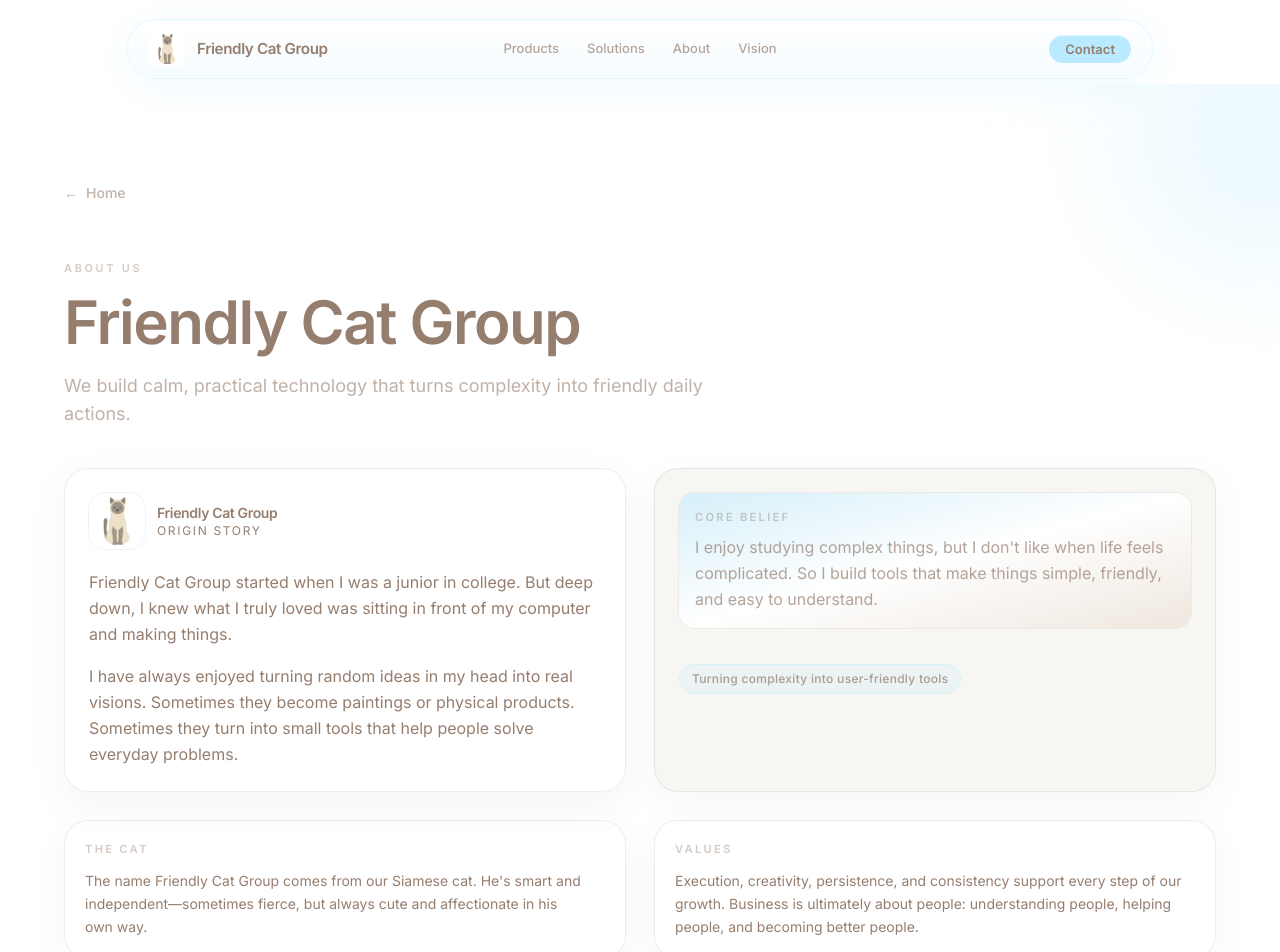
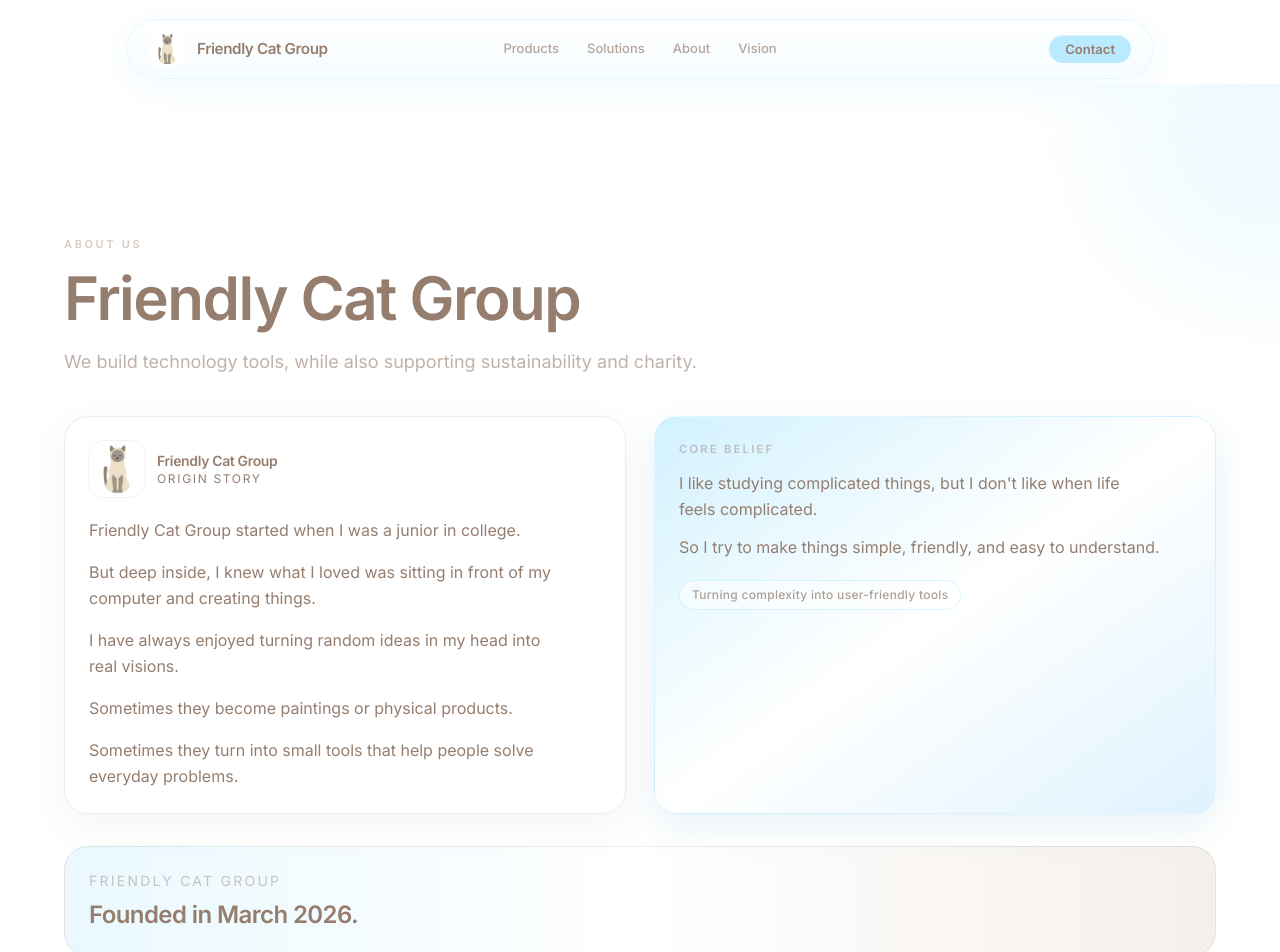
Before and after one commit to workbyaria/FCGwebsite, a Next.js app: page /about in a window 1280 px wide. Shown: the top 952 px of the page. Built offline with nearby package versions, Linux system fonts and the light colour scheme.

Commit message:
UI and content updated

```diff
--- a/src/app/about/page.tsx
+++ b/src/app/about/page.tsx
@@ -1,8 +1,34 @@
+"use client";
+
 import Image from "next/image";
-import Link from "next/link";
+import { motion } from "framer-motion";
 import { Reveal } from "@/components/motion/Reveal";
 
 export default function AboutPage() {
+  const ease = [0.25, 0.1, 0.25, 1] as const;
+
+  function SoftParagraph({
+    children,
+    className,
+    delay = 0,
+  }: {
+    children: React.ReactNode;
+    className?: string;
+    delay?: number;
+  }) {
+    return (
+      <motion.p
+        className={className}
+        initial={{ opacity: 0, y: 10 }}
+        whileInView={{ opacity: 1, y: 0 }}
+        viewport={{ once: true, margin: "-10% 0px -8% 0px" }}
+        transition={{ duration: 0.5, delay, ease }}
+      >
+        {children}
+      </motion.p>
+    );
+  }
+
   return (
     <main className="relative overflow-hidden bg-white px-6 py-20 md:py-24">
       <div
@@ -15,16 +41,6 @@
       />
 
       <div className="relative z-10 mx-auto max-w-6xl">
-        <Reveal>
-          <Link
-            href="/"
-            className="inline-flex items-center gap-2 text-sm font-medium text-brand-primary/60 transition-colors hover:text-brand-primary/90"
-          >
-            <span aria-hidden>←</span>
-            Home
-          </Link>
-        </Reveal>
-
         <div className="mt-12 md:mt-14">
           <Reveal className="max-w-4xl">
             <p className="text-[0.68rem] font-semibold uppercase tracking-[0.25em] text-brand-primary/40">
@@ -34,8 +50,7 @@
               Friendly Cat Group
             </h1>
             <p className="mt-5 max-w-2xl text-base leading-relaxed text-brand-primary/60 md:text-lg">
-              We build calm, practical technology that turns complexity into friendly daily
-              actions.
+              We build technology tools, while also supporting sustainability and charity.
             </p>
           </Reveal>
 
@@ -60,61 +75,41 @@
                   </div>
                 </div>
 
-                <p className="text-pretty text-base leading-relaxed text-brand-primary/68">
-                  Friendly Cat Group started when I was a junior in college. But deep down, I
-                  knew what I truly loved was sitting in front of my computer and making things.
-                </p>
-                <p className="mt-4 text-pretty text-base leading-relaxed text-brand-primary/68">
+                <SoftParagraph className="text-pretty text-base leading-relaxed text-brand-primary/68" delay={0.03}>
+                  Friendly Cat Group started when I was a junior in college.
+                </SoftParagraph>
+                <SoftParagraph className="mt-4 text-pretty text-base leading-relaxed text-brand-primary/68" delay={0.08}>
+                  But deep inside, I knew what I loved was sitting in front of my computer and
+                  creating things.
+                </SoftParagraph>
+                <SoftParagraph className="mt-4 text-pretty text-base leading-relaxed text-brand-primary/68" delay={0.13}>
                   I have always enjoyed turning random ideas in my head into real visions.
-                  Sometimes they become paintings or physical products. Sometimes they turn into
-                  small tools that help people solve everyday problems.
-                </p>
+                </SoftParagraph>
+                <SoftParagraph className="mt-4 text-pretty text-base leading-relaxed text-brand-primary/68" delay={0.18}>
+                  Sometimes they become paintings or physical products.
+                </SoftParagraph>
+                <SoftParagraph className="mt-4 text-pretty text-base leading-relaxed text-brand-primary/68" delay={0.23}>
+                  Sometimes they turn into small tools that help people solve everyday problems.
+                </SoftParagraph>
               </article>
             </Reveal>
 
             <Reveal>
-              <article className="h-full rounded-3xl border border-black/[0.07] bg-brand-canvas/70 p-5 shadow-[0_12px_36px_rgba(150,126,111,0.06)] md:p-6">
-                <div className="mb-5 rounded-2xl bg-gradient-to-br from-brand-secondary/55 via-white to-brand-tertiary/60 p-4 ring-1 ring-black/[0.05]">
-                  <p className="text-[0.7rem] font-semibold uppercase tracking-[0.2em] text-brand-primary/40">
-                    Core Belief
-                  </p>
-                  <p className="mt-2 text-pretty text-base leading-relaxed text-brand-primary/70">
-                    I enjoy studying complex things, but I don&apos;t like when life feels
-                    complicated. So I build tools that make things simple, friendly, and easy to
-                    understand.
-                  </p>
-                </div>
+              <article className="h-full rounded-3xl border border-brand-secondary/40 bg-gradient-to-br from-brand-secondary/65 via-white to-[#dff2ff] p-5 shadow-[0_12px_36px_rgba(98,162,196,0.15)] md:p-6">
+                <p className="text-[0.7rem] font-semibold uppercase tracking-[0.2em] text-brand-primary/45">
+                  Core Belief
+                </p>
+                <SoftParagraph className="mt-3 text-pretty text-base leading-relaxed text-brand-primary/72" delay={0.06}>
+                  I like studying complicated things, but I don&apos;t like when life feels
+                  complicated.
+                </SoftParagraph>
+                <SoftParagraph className="mt-3 text-pretty text-base leading-relaxed text-brand-primary/72" delay={0.1}>
+                  So I try to make things simple, friendly, and easy to understand.
+                </SoftParagraph>
 
-                <div className="mt-4 inline-flex items-center gap-2 rounded-full border border-brand-secondary/45 bg-brand-secondary/20 px-3 py-1.5 text-xs font-medium tracking-wide text-brand-primary/75">
+                <div className="mt-5 inline-flex items-center gap-2 rounded-full border border-brand-secondary/55 bg-white/50 px-3 py-1.5 text-xs font-medium tracking-wide text-brand-primary/75 backdrop-blur-sm">
                   Turning complexity into user-friendly tools
                 </div>
-              </article>
-            </Reveal>
-          </div>
-
-          <div className="mt-7 grid gap-6 md:grid-cols-2 md:gap-7">
-            <Reveal>
-              <article className="h-full rounded-3xl border border-black/[0.07] bg-white/85 p-5 shadow-[0_10px_32px_rgba(150,126,111,0.06)]">
-                <p className="text-[0.7rem] font-semibold uppercase tracking-[0.2em] text-brand-primary/40">
-                  The Cat
-                </p>
-                <p className="mt-3 text-pretty text-sm leading-relaxed text-brand-primary/68">
-                  The name Friendly Cat Group comes from our Siamese cat. He&apos;s smart and
-                  independent—sometimes fierce, but always cute and affectionate in his own way.
-                </p>
-              </article>
-            </Reveal>
-
-            <Reveal>
-              <article className="h-full rounded-3xl border border-black/[0.07] bg-white/85 p-5 shadow-[0_10px_32px_rgba(150,126,111,0.06)]">
-                <p className="text-[0.7rem] font-semibold uppercase tracking-[0.2em] text-brand-primary/40">
-                  Values
-                </p>
-                <p className="mt-3 text-pretty text-sm leading-relaxed text-brand-primary/68">
-                  Execution, creativity, persistence, and consistency support every step of our
-                  growth. Business is ultimately about people: understanding people, helping
-                  people, and becoming better people.
-                </p>
               </article>
             </Reveal>
           </div>
--- a/src/app/products/page.tsx
+++ b/src/app/products/page.tsx
@@ -211,15 +211,11 @@
       <div className="mx-auto max-w-6xl">
         <div className="mb-10 md:mb-12">
           <p className="text-[0.7rem] font-semibold uppercase tracking-[0.22em] text-brand-primary/40">
-            Soft Tech Products
+            Products
           </p>
           <h1 className="mt-4 text-balance text-4xl font-semibold tracking-tight text-brand-primary md:text-6xl">
-            Clear tools for real-world decisions.
+            Simple, smart tools for consumers and professionals.
           </h1>
-          <p className="mt-4 max-w-2xl text-base leading-relaxed text-brand-primary/60 md:text-lg">
-            Two product lines. One design principle: keep complex things useful, calm, and easy
-            to understand.
-          </p>
         </div>
 
         <div className="grid gap-5 md:grid-cols-2">
--- a/src/components/layout/SiteFooter.tsx
+++ b/src/components/layout/SiteFooter.tsx
@@ -34,14 +34,12 @@
   { href: "/solutions", label: "Solutions" },
   { href: "/about", label: "About" },
   { href: "/vision", label: "Vision" },
-  { href: "/impact", label: "Impact" },
 ] as const;
 
 const info = [
   { href: mailtoContact, label: "Contact" },
   { href: "/privacy", label: "Privacy" },
   { href: "/terms", label: "Terms of use" },
-  { href: "/404", label: "404" },
 ] as const;
 
 export function SiteFooter() {
@@ -92,6 +90,15 @@
               </p>
               <div className="mt-6 flex gap-3">
                 <a
+                  href="https://www.instagram.com/friendlycatgroup/"
+                  target="_blank"
+                  rel="noopener noreferrer"
+                  className="flex h-10 w-10 items-center justify-center rounded-full bg-brand-primary text-white transition-opacity hover:opacity-85"
+                  aria-label="Instagram"
+                >
+                  <InstagramIcon className="h-4 w-4" />
+                </a>
+                <a
                   href="https://www.linkedin.com/"
                   target="_blank"
                   rel="noopener noreferrer"
@@ -108,15 +115,6 @@
                   aria-label="X"
                 >
                   <XIcon className="h-4 w-4" />
-                </a>
-                <a
-                  href="https://www.instagram.com/"
-                  target="_blank"
-                  rel="noopener noreferrer"
-                  className="flex h-10 w-10 items-center justify-center rounded-full bg-brand-primary text-white transition-opacity hover:opacity-85"
-                  aria-label="Instagram"
-                >
-                  <InstagramIcon className="h-4 w-4" />
                 </a>
               </div>
             </div>
```
Also changed, not shown: src/app/vision/page.tsx (+9 -30 lines).
